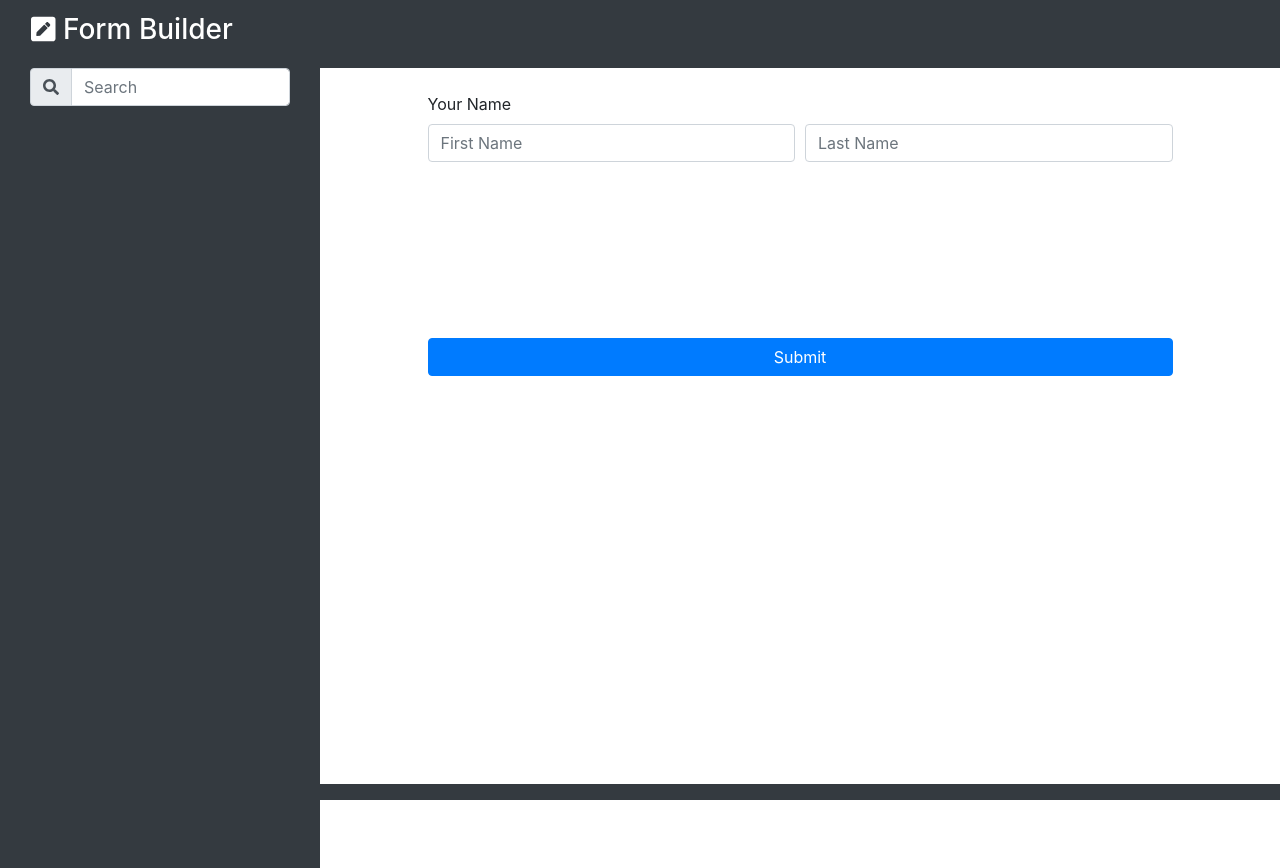
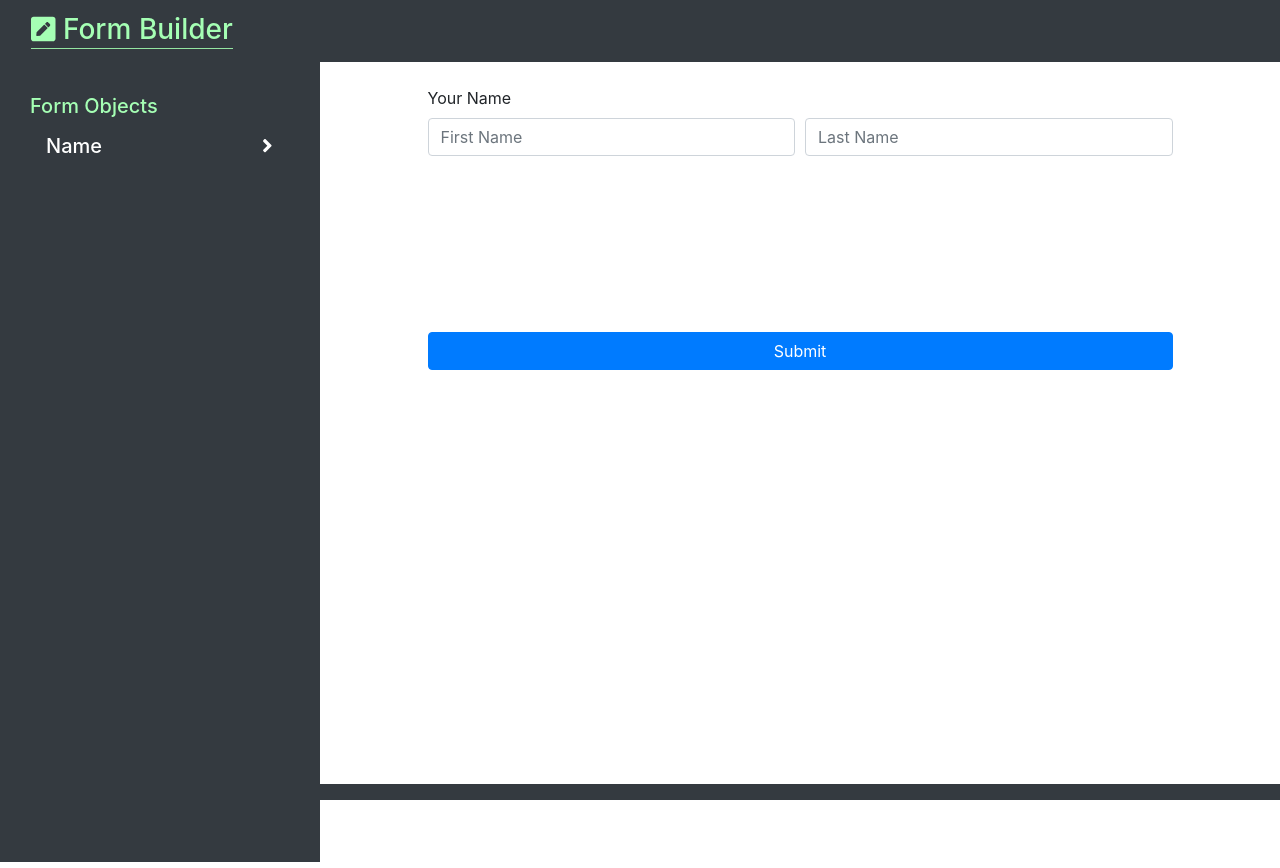
Before and after one commit to DRob1260/FormBuilder, a React (Create React App) app: page / in a window 1280 px wide. Built offline with nearby package versions, Linux system fonts and the light colour scheme.

Commit message:
Modifying ComponentPicker to display input components

```diff
--- /dev/null
+++ b/src/components/ComponentCatalog/ComponentCatalog.js
@@ -0,0 +1,8 @@
+import {FirstLastName} from '../FirstLastName/FirstLastName';
+
+export default [
+    {
+        component: FirstLastName,
+        label: 'Name'
+    }
+]
--- a/src/components/ComponentPicker/ComponentPicker.jsx
+++ b/src/components/ComponentPicker/ComponentPicker.jsx
@@ -1,29 +1,30 @@
 import React from 'react';
-import { Container, Row, Col, FormControl, InputGroup } from 'react-bootstrap';
-import { FontAwesomeIcon } from '@fortawesome/react-fontawesome'
-import { faSearch } from '@fortawesome/free-solid-svg-icons'
+import { Container } from 'react-bootstrap';
+import {ComponentPickerRow} from '../ComponentPickerRow/ComponentPickerRow';
 
-function ComponentPicker() {
+function ComponentPicker({components}) {
     return (
         <div className={'ComponentPicker'}>
-            <Container fluid>
-                <Row>
-                    <Col>
-                        <InputGroup className="mb-3">
-                            <InputGroup.Prepend>
-                                <InputGroup.Text><FontAwesomeIcon icon={faSearch}/></InputGroup.Text>
-                            </InputGroup.Prepend>
-                            <FormControl
-                                id={'componentPickerSearch'}
-                                placeholder={"Search"}
-                                aria-label={"Search"}
-                            />
-                        </InputGroup>
-                    </Col>
-                </Row>
+            <Container fluid style={{marginTop: '2em' +
+                    ''}}>
+                <h5 style={{color: '#a5ffb4', marginBottom: '0em'}}>Form Objects</h5>
+                <div>{componentList(components)}</div>
             </Container>
         </div>
     )
 }
 
+const componentList = (components) => {
+    return components.map(component =>
+        <ComponentPickerRow
+            label={component.label}
+            component={component.component}
+        />
+    );
+};
+
+ComponentPicker.defaultProps = {
+    components: []
+}
+
 export { ComponentPicker };
--- /dev/null
+++ b/src/components/ComponentPickerRow/ComponentPickerRow.js
@@ -0,0 +1,39 @@
+import React, {useState} from 'react';
+import { Row, Col } from 'react-bootstrap';
+import {FontAwesomeIcon} from '@fortawesome/react-fontawesome';
+import {faChevronCircleRight, faAngleRight} from '@fortawesome/free-solid-svg-icons';
+
+function ComponentPickerRow({label, component, handleClick}) {
+    const [textStyle, setTextStyle] = useState({color: 'white', padding: '1em'});
+    const [mouseIsHere, setMouseIsHere] = useState(false);
+
+    const rowStyle = {color: 'white', padding: '1em', cursor:'pointer'}
+    const rowStyleWithHover = {color: '#007bff', padding: '1em', cursor:'pointer'}
+
+    return(
+      <>
+        <Row
+            style={mouseIsHere ? rowStyleWithHover : rowStyle}
+            onMouseEnter={() => setMouseIsHere(true)}
+            onMouseLeave={() => setMouseIsHere(false)}
+            onClick={handleClick}
+        >
+            <Col xs={10}>
+                <h5>{label}</h5>
+            </Col>
+            <Col xs={2} style={{textAlign: 'center'}}>
+                <FontAwesomeIcon icon={faChevronCircleRight} size={'lg'} hidden={mouseIsHere ? false : true}/>
+                <FontAwesomeIcon icon={faAngleRight} size={'lg'} hidden={mouseIsHere ? true : false}/>
+            </Col>
+        </Row>
+      </>
+    );
+}
+
+ComponentPickerRow.defaultProps = {
+    label: '',
+    component: <></>,
+    handleClick: () => {}
+}
+
+export {ComponentPickerRow};
--- a/src/components/FormBuilderBody/FormBuilderBody.jsx
+++ b/src/components/FormBuilderBody/FormBuilderBody.jsx
@@ -2,6 +2,7 @@ import React from 'react';
 import { Container, Row, Col, Form, Button } from 'react-bootstrap';
 import { ComponentPicker } from "../ComponentPicker/ComponentPicker";
 import { FirstLastName } from "../FirstLastName/FirstLastName";
+import ComponentCatalog from "../ComponentCatalog/ComponentCatalog";
 
 function FormBuilderBody() {
     return (
@@ -9,7 +10,7 @@ function FormBuilderBody() {
             <Container fluid >
                 <Row>
                     <Col className='componentPickerCol' xs={12} lg={3} style={{backgroundColor: 'rgb(52,58,64)', minHeight: '100vh'}}>
-                        <ComponentPicker />
+                        <ComponentPicker components={ComponentCatalog}/>
                     </Col>
                     <Col>
                         <Container id={'formPreviewContainer'} style={{marginTop: '1.5em'}}>
--- a/src/components/FormBuilderHeader/FormBuilderHeader.jsx
+++ b/src/components/FormBuilderHeader/FormBuilderHeader.jsx
@@ -9,7 +9,7 @@ const style = {
 
 const logoStyle = {
     textAlign: 'center',
-    color: 'white',
+    color: '#a5ffb4',
 }
 
 function FormBuilderHeader() {
@@ -20,7 +20,8 @@ function FormBuilderHeader() {
                     <Col xs={12} lg={3}>
                         <Navbar>
                             <Navbar.Brand style={logoStyle}>
-                                <h3><FontAwesomeIcon icon={faPenSquare} /> Form Builder</h3>
+                                <h3 style={{marginBottom: '.05em'}}><FontAwesomeIcon icon={faPenSquare} /> Form Builder</h3>
+                                <hr style={{backgroundColor: '#a5ffb4', marginTop: '0em', marginBottom: '0em'}}/>
                             </Navbar.Brand>
                         </Navbar>
                     </Col>
```
Also changed, not shown: 2 other files (tests, documents, lock files or other folders).
